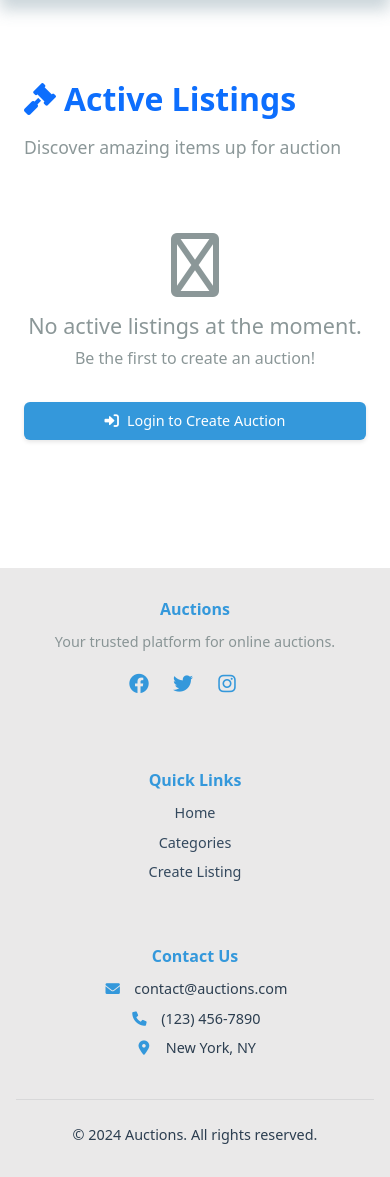
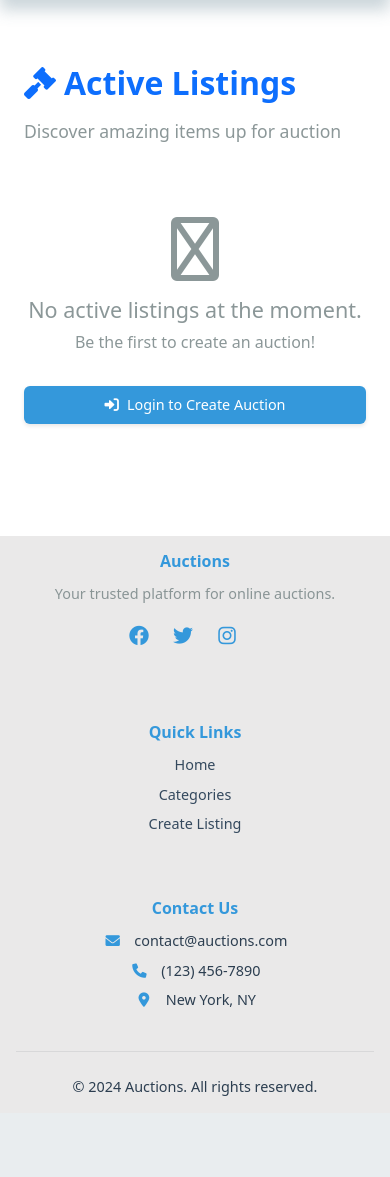
Before and after one commit to sandovaldavid/project-02-auctions, a Django app: page / in a window 390 px wide. Shown: the part 97-1274 px from the top of the page. After the commit the page ends 1193 px from the top, so only its background shows below. Run offline with Django 3.2, Linux system fonts and the light colour scheme; data that the repository does not hold is empty.

Commit message:
💄 Enhance styles for improved responsiveness and dark mode support

```diff
--- a/auctions/static/css/auctions/styles.css
+++ b/auctions/static/css/auctions/styles.css
@@ -110,10 +110,21 @@
 
 /* Base Styles */
 body {
+    min-height: 100vh;
+    display: flex;
+    flex-direction: column;
     color: var(--text-primary);
     background: var(--bg-main),
         url("https://images.unsplash.com/photo-1597186601824-9ca7c0f26c5f?q=80") fixed;
     background-size: cover;
+}
+
+.container {
+    width: 100%;
+    padding-right: 15px;
+    padding-left: 15px;
+    margin-right: auto;
+    margin-left: auto;
 }
 
 
@@ -207,33 +218,128 @@ body {
     color: var(--toggle-icon);
 }
 
+/* Responsive Breakpoints */
+@media (max-width: 1200px) {
+    .container {
+        max-width: 1140px;
+    }
+}
 
-/* Responsive Adjustments */
-@media (max-width: 991px) {
-    .navbar-collapse {
-        background: inherit;
-        padding: 1rem;
-        border-radius: 10px;
-        margin-top: 1rem;
+@media (max-width: 992px) {
+    .container {
+        max-width: 960px;
     }
 
-    .user-info {
-        margin-top: 1rem;
-        justify-content: center;
+    .py-4 {
+        padding-top: 2rem !important;
+        padding-bottom: 2rem !important;
+    }
+
+    .row {
+        margin-right: -10px;
+        margin-left: -10px;
+    }
+
+    .col,
+    [class*="col-"] {
+        padding-right: 10px;
+        padding-left: 10px;
     }
 }
 
 @media (max-width: 768px) {
-    .brand-title {
+    .container {
+        max-width: 720px;
+        padding: 0 1rem;
+    }
+
+    .py-4 {
+        padding-top: 1.5rem !important;
+        padding-bottom: 1.5rem !important;
+    }
+
+    .display-4 {
         font-size: 2rem;
     }
 
-    .nav-link {
-        padding: 0.5rem 1rem;
+    .lead {
+        font-size: 1rem;
     }
 
+    .row {
+        margin-right: -8px;
+        margin-left: -8px;
+    }
+
+    .col,
+    [class*="col-"] {
+        padding-right: 8px;
+        padding-left: 8px;
+    }
+}
+
+@media (max-width: 576px) {
     .container {
+        max-width: 100%;
         padding: 0 0.75rem;
+    }
+
+    .py-4 {
+        padding-top: 1rem !important;
+        padding-bottom: 1rem !important;
+    }
+
+    .display-4 {
+        font-size: 1.75rem;
+    }
+
+    .card {
+        margin-bottom: 1rem;
+    }
+
+    .row {
+        margin-right: -5px;
+        margin-left: -5px;
+    }
+
+    .col,
+    [class*="col-"] {
+        padding-right: 5px;
+        padding-left: 5px;
+    }
+
+    /* Grid system adjustments */
+    .row-cols-1>* {
+        flex: 0 0 100%;
+        max-width: 100%;
+    }
+}
+
+/* Landscape Mode */
+@media (max-height: 500px) and (orientation: landscape) {
+    .container {
+        padding-top: 0.5rem;
+        padding-bottom: 0.5rem;
+    }
+
+    .py-4 {
+        padding-top: 0.5rem !important;
+        padding-bottom: 0.5rem !important;
+    }
+
+    .card {
+        margin-bottom: 0.5rem;
+    }
+}
+
+/* Dark Mode Adjustments */
+@media (max-width: 768px) {
+    [data-theme="dark"] .container {
+        background: var(--bg-main);
+    }
+
+    [data-theme="dark"] .card {
+        background: var(--bg-secondary);
     }
 }
 
```
